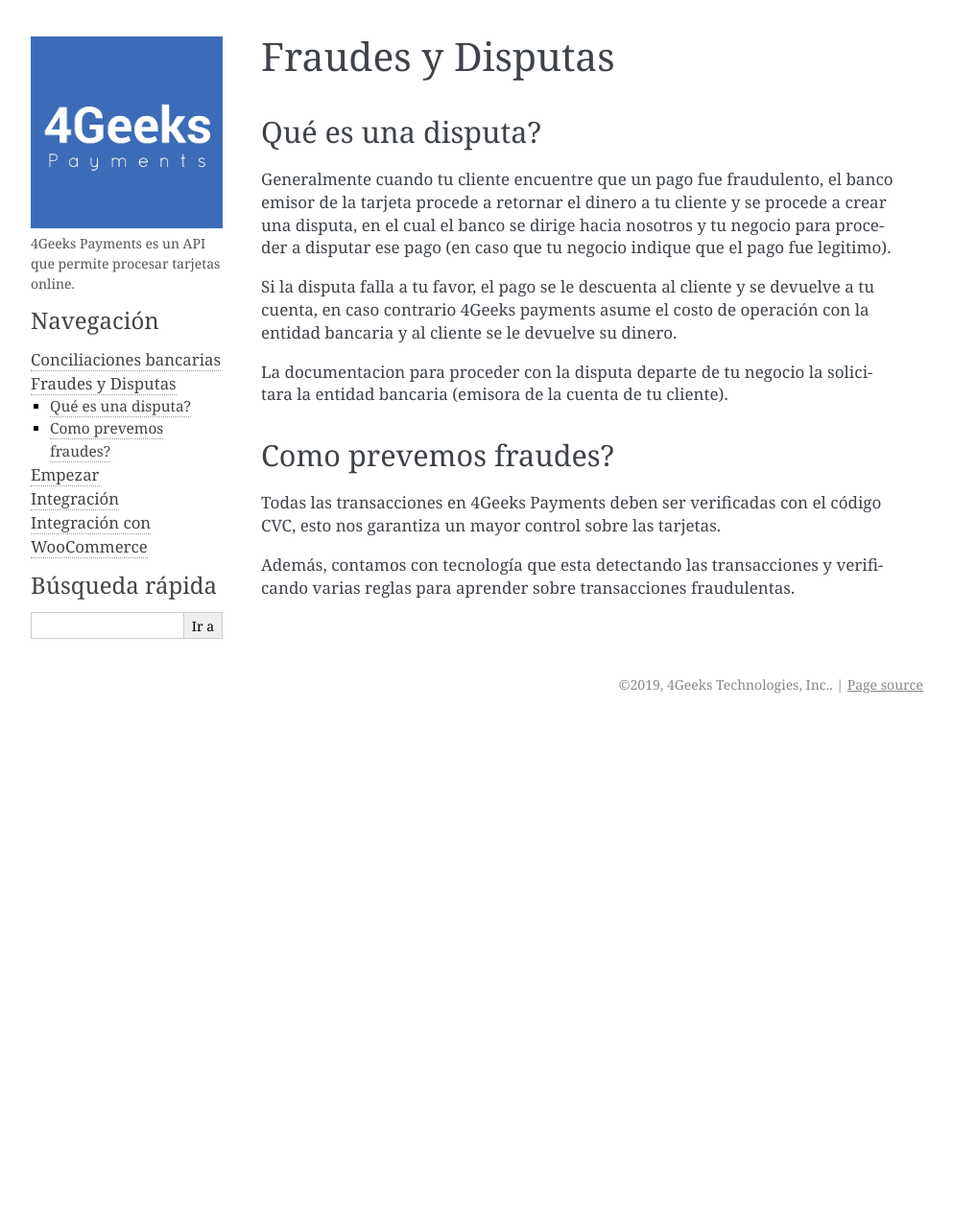
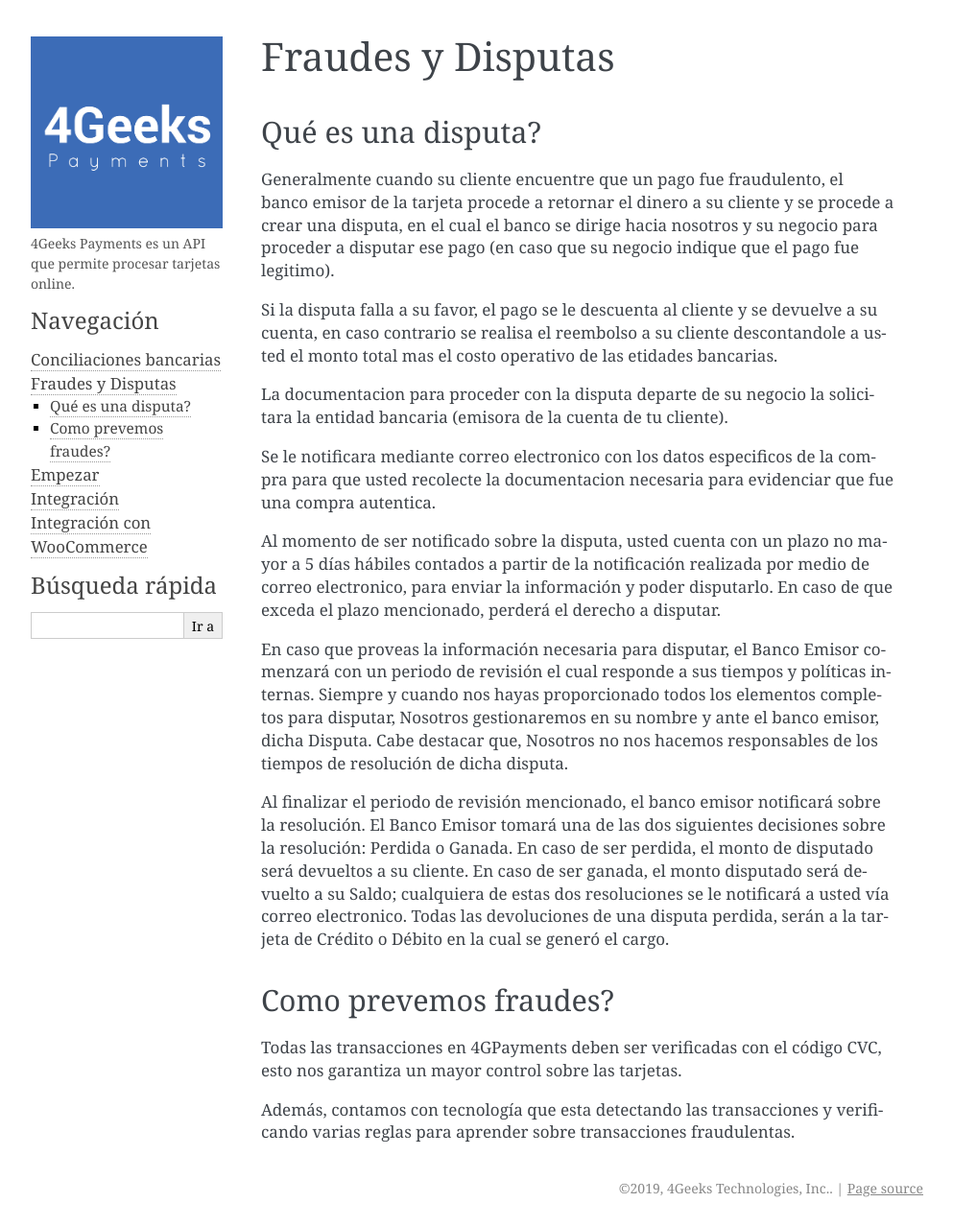
Before and after one commit to ArivazhaganArul/gpayments-support, a Sphinx documentation site: the page built from source/fraudes.rst, in a window 1280 px wide. Shown: the whole page at 96% size, without its empty margins (148-1141 px from the left). Built offline with Sphinx 7.4.7, drawn with Linux system fonts in a browser that asks for light colours; before the commit the page ends 900 px from its top, so only the background shows below that.

Commit message:
Update fraudes.rst

```diff
--- a/source/fraudes.rst
+++ b/source/fraudes.rst
@@ -5,21 +5,25 @@
 Qué es una disputa?
 ===================
 
-Generalmente cuando tu cliente encuentre que un pago fue fraudulento, el banco emisor de la tarjeta procede a retornar el dinero a tu
-cliente y se procede a crear una disputa, en el cual el banco se dirige hacia nosotros y tu negocio para proceder a disputar
-ese pago (en caso que tu negocio indique que el pago fue legitimo).
+Generalmente cuando su cliente encuentre que un pago fue fraudulento, el banco emisor de la tarjeta procede a retornar el dinero a su  cliente y se procede a crear una disputa, en el cual el banco se dirige hacia nosotros y su negocio para proceder a disputar ese pago (en caso que su negocio indique que el pago fue legitimo).
 
-Si la disputa falla a tu favor, el pago se le descuenta al cliente y se devuelve a tu cuenta, en caso contrario 4Geeks payments
-asume el costo de operación con la entidad bancaria y al cliente se le devuelve su dinero.
+Si la disputa falla a su favor, el pago se le descuenta al cliente y se devuelve a su cuenta, en caso contrario se realisa el reembolso a su cliente descontandole a usted el monto total mas el costo operativo de las etidades bancarias.
 
-La documentacion para proceder con la disputa departe de tu negocio la solicitara la entidad bancaria (emisora de la
+La documentacion para proceder con la disputa departe de su negocio la solicitara la entidad bancaria (emisora de la
 cuenta de tu cliente).
 
+Se le notificara mediante correo electronico con los datos especificos de la compra para que usted recolecte la documentacion necesaria para evidenciar que fue una compra autentica.
+
+Al momento de ser notificado sobre la disputa, usted cuenta con un plazo no mayor a 5 días hábiles contados a partir de la notificación realizada por medio de correo electronico, para enviar la información y poder disputarlo. En caso de que exceda el plazo mencionado, perderá el derecho a disputar.
+
+En caso que proveas la información necesaria para disputar, el Banco Emisor comenzará con un periodo de revisión el cual responde a sus tiempos y políticas internas. Siempre y cuando nos hayas proporcionado todos los elementos completos para disputar, Nosotros gestionaremos en su nombre y ante el banco emisor, dicha Disputa. Cabe destacar que, Nosotros no nos hacemos responsables de los tiempos de resolución de dicha disputa.
+
+Al finalizar el periodo de revisión mencionado, el banco emisor notificará sobre la resolución. El Banco Emisor tomará una de las dos siguientes decisiones sobre la resolución: Perdida o Ganada. En caso de ser perdida, el monto de disputado será devueltos a su cliente. En caso de ser ganada, el monto disputado será devuelto a su Saldo; cualquiera de estas dos resoluciones se le notificará a usted vía correo electronico. Todas las devoluciones de una disputa perdida, serán a la tarjeta de Crédito o Débito en la cual se generó el cargo.
 
 Como prevemos fraudes?
 =========================
 
-Todas las transacciones en 4Geeks Payments deben ser verificadas con el código CVC, esto nos garantiza un mayor control
+Todas las transacciones en 4GPayments deben ser verificadas con el código CVC, esto nos garantiza un mayor control
 sobre las tarjetas.
 
 Además, contamos con tecnología que esta detectando las transacciones y verificando varias reglas para aprender sobre
```
